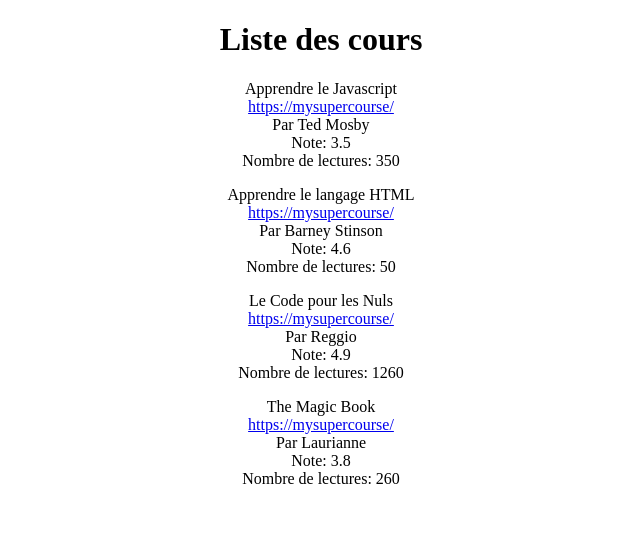
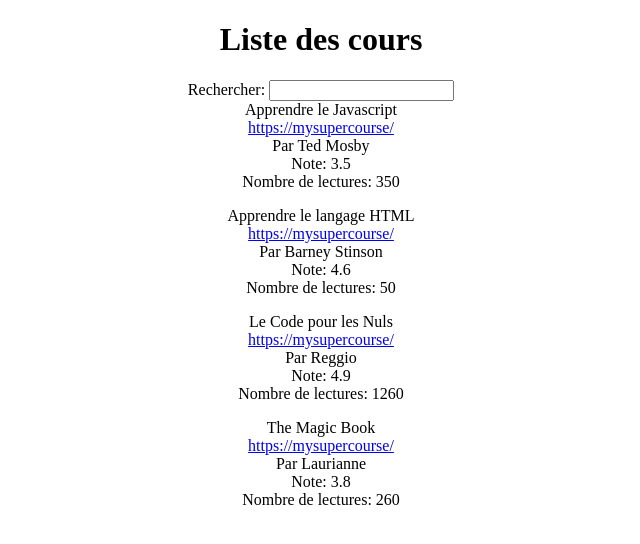
Before and after one commit to Graphandco/courses-list, a React (Create React App) app: page / in a window 1280 px wide. Shown: the top 544 px of the page, without its empty margins (319-959 px from the left). Built offline with nearby package versions, Linux system fonts and the light colour scheme.

Commit message:
Event handling on input change

```diff
--- a/src/App.js
+++ b/src/App.js
@@ -42,9 +42,20 @@ const courses = [
 ];
 
 const App = () => {
+    const handleSearchInputChange = (event) => {
+        console.log(event.target.value);
+    };
+
     return (
         <div className='App'>
             <h1>Liste des cours</h1>
+            <label htmlFor='searchInput'>Rechercher: </label>
+            <input
+                id='searchInput'
+                type='text'
+                onChange={handleSearchInputChange}
+            />
+
             <CoursesList courses={courses} />
         </div>
     );
```
